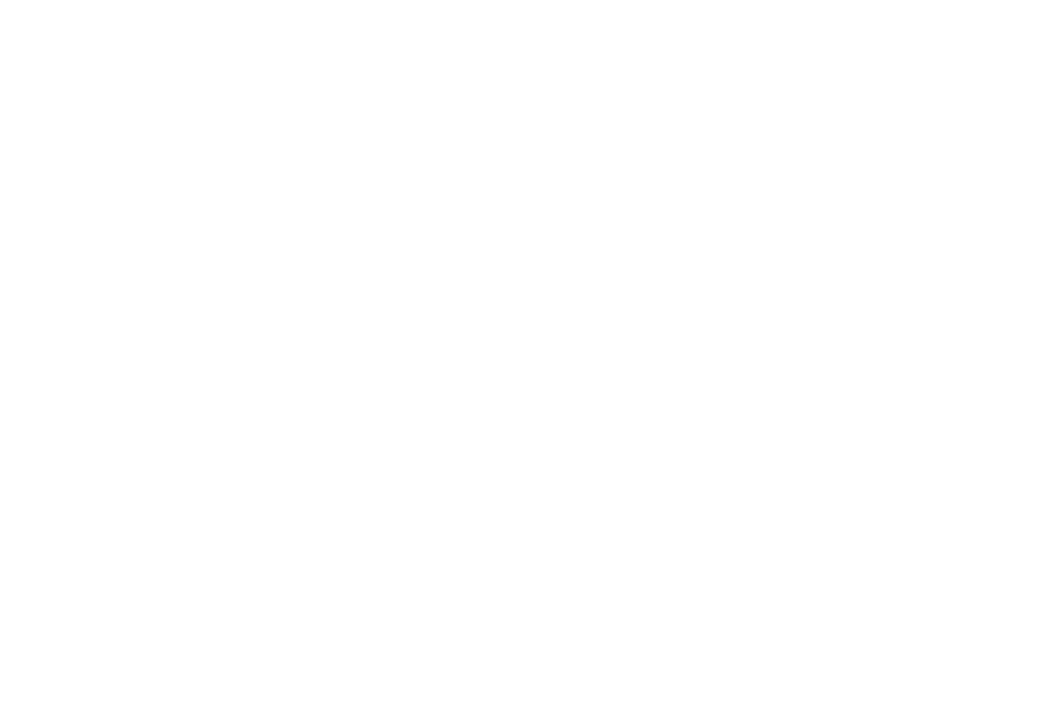
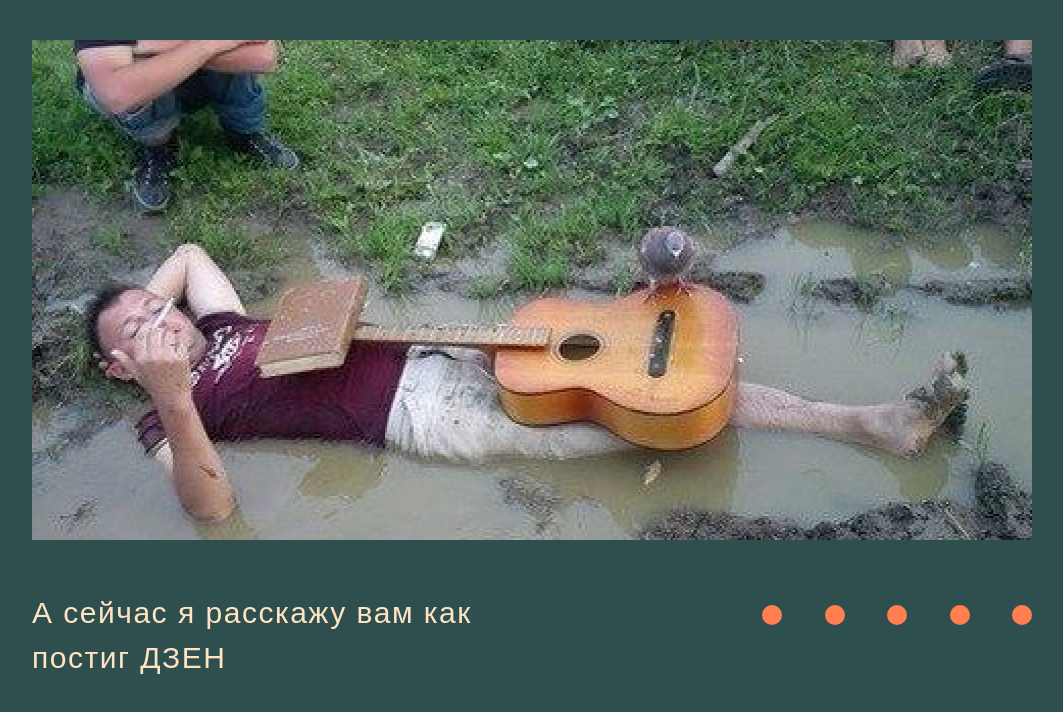
Before and after one commit to kykysja/cssMemSlider, a plain HTML site: page cssMemSlider/index.html in a window 1280 px wide. Shown: the whole page, without its empty margins (108-1171 px from the left). Drawn offline with Linux system fonts and the light colour scheme.

Commit message:
feat: add basic page layout (Sun, Oct 17, 2021 13:30 PM)

```diff
--- a/cssMemSlider/index.html
+++ b/cssMemSlider/index.html
@@ -8,5 +8,49 @@
     <link rel="stylesheet" href="./style.css" />
     <script src="./index.js" defer></script>
   </head>
-  <body></body>
+  <body>
+    <div class="container">
+      <div class="slirer-wrap">
+        <div class="slider-inner-container">
+          <div class="slide-wrap">
+            <img class="slide-img" src="./assets/1.jpg" alt="slide-image" />
+            <p class="slide-description">А сейчас я расскажу вам как постиг ДЗЕН</p>
+          </div>
+          <div class="slide-wrap">
+            <img class="slide-img" src="./assets/2.jpg" alt="slide-image" />
+            <p class="slide-description">Когда решил жить отдельно от родителей</p>
+          </div>
+          <div class="slide-wrap">
+            <img class="slide-img" src="./assets/3.jpg" alt="slide-image" />
+            <p class="slide-description">А в Челябинске, как всегда, своя атмосфера</p>
+          </div>
+          <div class="slide-wrap">
+            <img class="slide-img" src="./assets/4.jpg" alt="slide-image" />
+            <p class="slide-description">Чайник кипяченой воды - это всегда немножко суп</p>
+          </div>
+          <div class="slide-wrap">
+            <img class="slide-img" src="./assets/5.jpg" alt="slide-image" />
+            <p class="slide-description">Детская площадка моего детства</p>
+          </div>
+        </div>
+        <div class="slider-bullets">
+          <div class="bullet-wrap">
+            <div class="bullet"></div>
+          </div>
+          <div class="bullet-wrap">
+            <div class="bullet"></div>
+          </div>
+          <div class="bullet-wrap">
+            <div class="bullet"></div>
+          </div>
+          <div class="bullet-wrap">
+            <div class="bullet"></div>
+          </div>
+          <div class="bullet-wrap">
+            <div class="bullet"></div>
+          </div>
+        </div>
+      </div>
+    </div>
+  </body>
 </html>
--- a/cssMemSlider/style.css
+++ b/cssMemSlider/style.css
@@ -0,0 +1,144 @@
+/* Normalize */
+* {
+  padding: 0;
+  margin: 0;
+  border: 0;
+}
+*,
+*:before,
+*:after {
+  -moz-box-sizing: border-box;
+  -webkit-box-sizing: border-box;
+  box-sizing: border-box;
+}
+:focus,
+:active {
+  outline: none;
+}
+a:focus,
+a:active {
+  outline: none;
+}
+a {
+  color: inherit;
+}
+
+nav,
+footer,
+header,
+aside {
+  display: block;
+}
+
+html,
+body {
+  height: 100%;
+  width: 100%;
+  font-size: 100%;
+  line-height: 1;
+  -ms-text-size-adjust: 100%;
+  -moz-text-size-adjust: 100%;
+  -webkit-text-size-adjust: 100%;
+}
+input,
+button,
+textarea {
+  font-family: inherit;
+}
+
+input::-ms-clear {
+  display: none;
+}
+button {
+  cursor: pointer;
+  background-color: transparent;
+}
+button::-moz-focus-inner {
+  padding: 0;
+  border: 0;
+}
+a,
+a:visited {
+  text-decoration: none;
+}
+a:hover {
+  text-decoration: none;
+}
+ul li {
+  list-style: none;
+}
+img {
+  vertical-align: top;
+}
+
+/* Document styles */
+
+body {
+  background-color: darkslategray;
+  display: flex;
+  align-items: center;
+  justify-content: center;
+  padding: 100px 50px;
+}
+
+.container {
+  width: 100%;
+  max-width: 1000px;
+  margin: 0 auto;
+}
+
+.slirer-wrap {
+  overflow: hidden;
+  display: flex;
+  flex-wrap: wrap;
+  justify-content: flex-end;
+}
+
+.slider-inner-container {
+  display: flex;
+  width: 100%;
+}
+
+.slide-wrap {
+  min-width: 100%;
+}
+
+.slide-img {
+  width: 100%;
+  margin-bottom: 50px;
+}
+
+.slide-description {
+  max-width: 50%;
+  font-family: Arial, Helvetica, sans-serif;
+  color: bisque;
+  letter-spacing: 1.5px;
+  font-size: 30px;
+  line-height: 45px;
+}
+
+.slider-bullets {
+  width: 300px;
+  height: 80px;
+  display: flex;
+  justify-content: space-between;
+  align-items: center;
+  margin-right: -15px;
+  position: relative;
+  top: -105px;
+}
+
+.bullet-wrap {
+  width: 50px;
+  height: 50px;
+  display: flex;
+  justify-content: center;
+  align-items: center;
+}
+
+.bullet {
+  width: 20px;
+  height: 20px;
+  border-radius: 50%;
+  background-color: coral;
+}
```
Also changed, not shown: cssMemSlider/assets/1.jpg (added), cssMemSlider/assets/2.jpg (added), cssMemSlider/assets/3.jpg (added), cssMemSlider/assets/4.jpg (added), cssMemSlider/assets/5.jpg (added).
